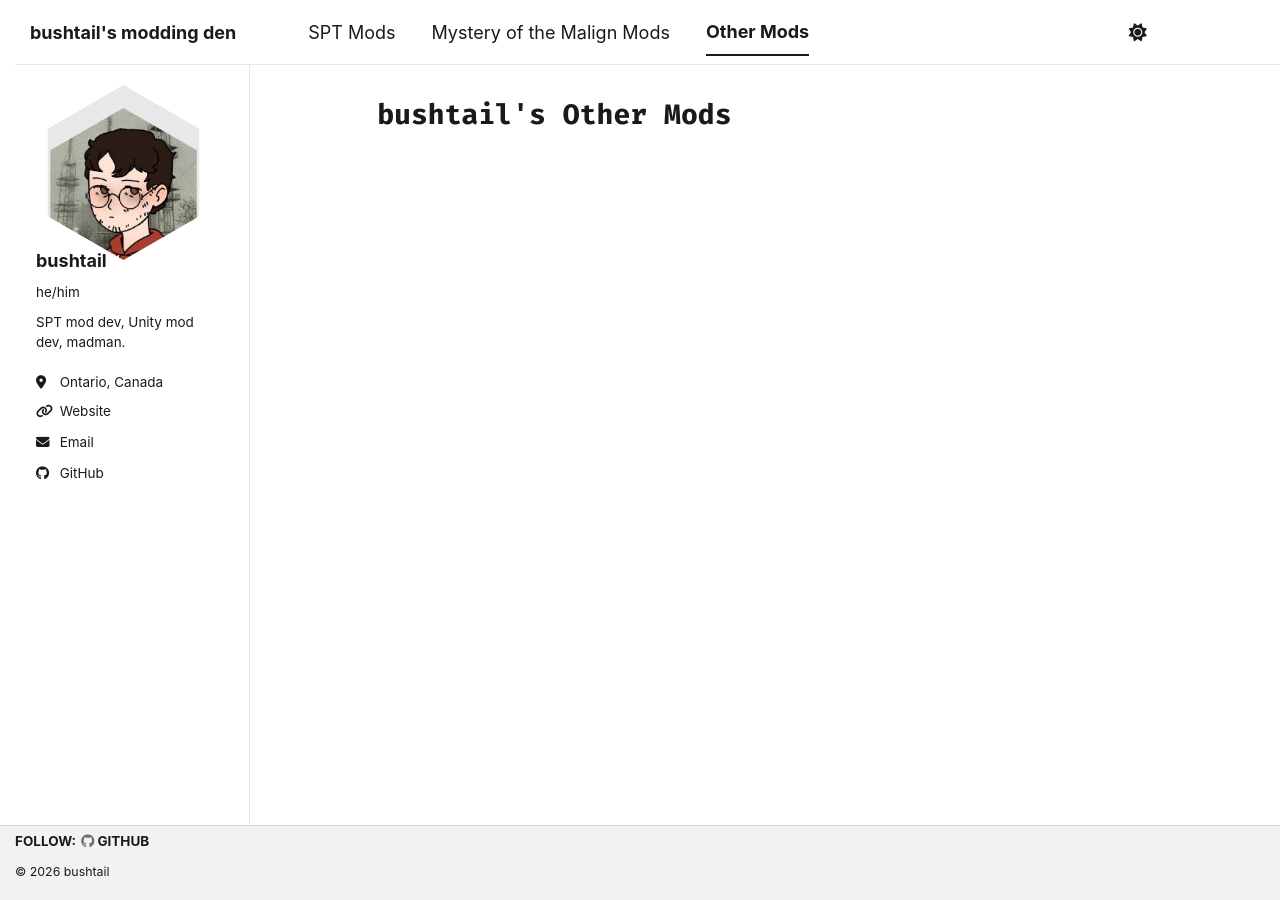
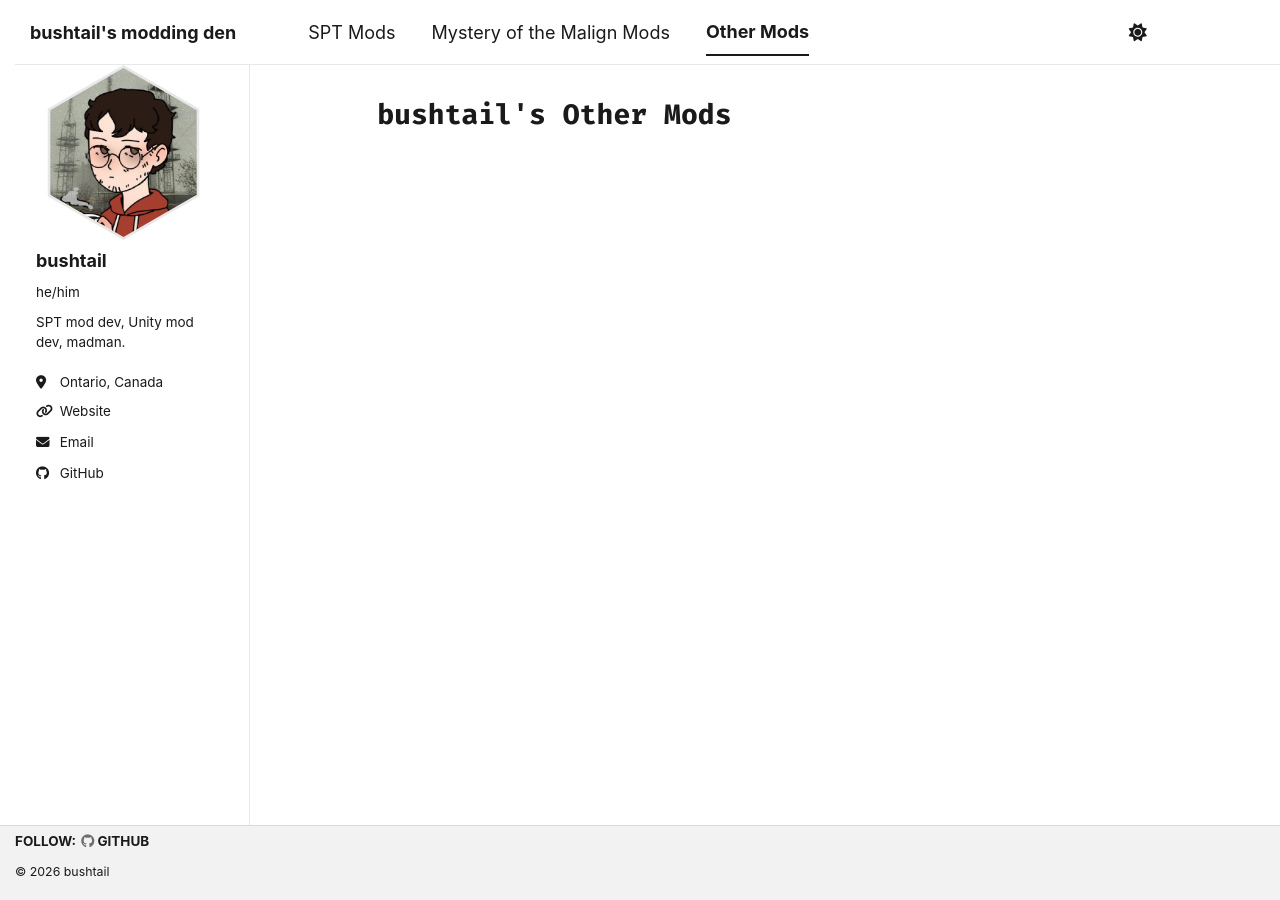
Before and after one commit to bushtail/bushtail.ca, a Jekyll site: the page built from _pages/other.md, in a window 1280 px wide. Built offline with Jekyll 4.4.1, drawn with Linux system fonts in a browser that asks for light colours; a style sheet for code colours, icons or effects is not loaded.

Commit message:
margarine

```diff
--- a/_sass/layout/_sidebar.scss
+++ b/_sass/layout/_sidebar.scss
@@ -21,7 +21,7 @@
     height: 100vh;
     overflow-y: auto;               // Add scrollbar if the sidebar is too long
     position: fixed;
-    padding-top: $masthead-height;
+    padding-top: $masthead-height + 10px;
   }
 
   @include breakpoint($large) {
@@ -59,6 +59,7 @@
     width: 100%;
   }
 }
+
 
 .sidebar__right {
   margin-bottom: 1em;
@@ -145,7 +146,6 @@
   vertical-align: top;
   width: 175px;
   aspect-ratio: 1;
-  transform: translateY(20px);
 
   /* Hexagon */
   clip-path: polygon(
```
